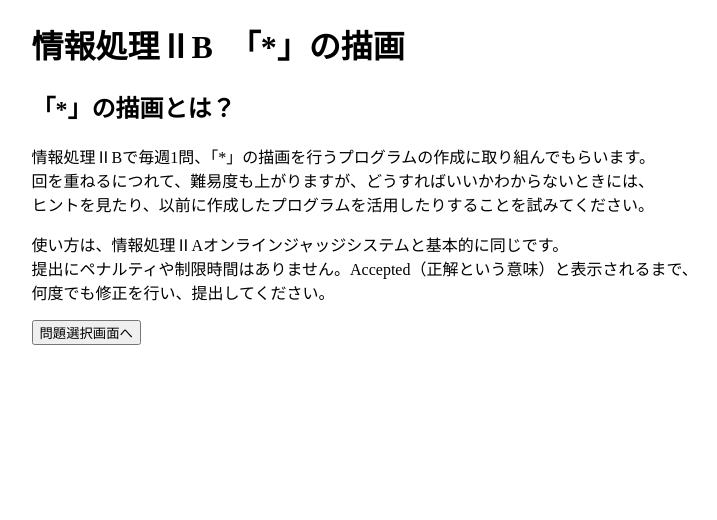
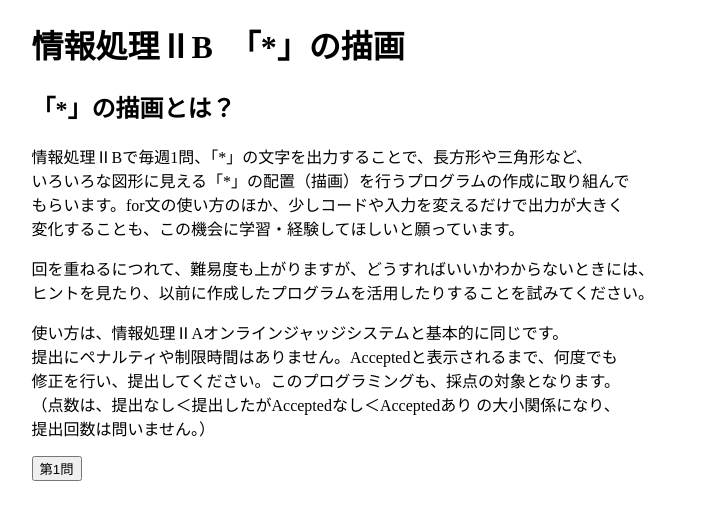
Before and after one commit to takehiko/ojstar, a Flask app: page /top in a window 1280 px wide; the page is wider, and only the part inside the window is pictured. Shown: the part 50-570 px from the top of that part, without its empty margins (342-1059 px from the left). Run offline with Flask 2, Linux system fonts and the light colour scheme; some libraries are stand-ins or nearby versions.

Commit message:
modify message

```diff
--- a/templates/index.html
+++ b/templates/index.html
@@ -168,6 +168,9 @@
               <li>Time Limit Exceeded：無限ループが発生しています。</li>
               <li>Dangerous Program：反則技を使用しないでください。</li>
             </ul>
+          </li>
+          <li>
+            1回でも提出すると、提出ボタンの下に、日時・メッセージ・番号が箇条書きで表示されます。「2022/12/8 12:34:56 Wrong Answer (1)」の形式です。最後のカッコ付きの番号は、サーバで管理している（すべての利用者の）提出の通し番号です。課題では、最も番号の大きな項目をMoodleに提出してもらいます。採点時に、その番号とデータベースの登録内容を照合して本人確認を行います。ボタンの下の表示は、ページを再読込したり、移動してこのページに戻ったりすると、消えてしまいますので、注意してください。
           </li>
           <li>
             Acceptedだけが「正解」、それ以外はすべて「不正解」です。Acceptedを目指して、プログラムを完成させてください。
--- a/templates/top.html
+++ b/templates/top.html
@@ -39,8 +39,15 @@
       <h1>情報処理ⅡB　「*」の描画</h1>
       <h2>「*」の描画とは？</h2>
       <p>
-        情報処理ⅡBで毎週1問、「*」の描画を行うプログラムの作成に取り組んでもらいます。
+        情報処理ⅡBで毎週1問、「*」の文字を出力することで、長方形や三角形など、
        <br />
+        いろいろな図形に見える「*」の配置（描画）を行うプログラムの作成に取り組んで
+       <br />
+        もらいます。for文の使い方のほか、少しコードや入力を変えるだけで出力が大きく
+       <br />
+        変化することも、この機会に学習・経験してほしいと願っています。
+       </p>
+       <p>
         回を重ねるにつれて、難易度も上がりますが、どうすればいいかわからないときには、
        <br />
         ヒントを見たり、以前に作成したプログラムを活用したりすることを試みてください。
@@ -48,11 +55,16 @@
        <p>
         使い方は、情報処理ⅡAオンラインジャッジシステムと基本的に同じです。
        <br />
-        提出にペナルティや制限時間はありません。Accepted（正解という意味）と表示されるまで、
+        提出にペナルティや制限時間はありません。Acceptedと表示されるまで、何度でも
        <br />
-        何度でも修正を行い、提出してください。
+        修正を行い、提出してください。このプログラミングも、採点の対象となります。
+       <br />
+        （点数は、提出なし＜提出したがAcceptedなし＜Acceptedあり の大小関係になり、
+       <br />
+        提出回数は問いません。）
        </p>
-      <input type="button" onclick="location.href='./choice'" value="問題選択画面へ" />
+      <!--<input type="button" onclick="location.href='./choice'" value="問題選択画面へ" />-->
+      <input type="button" onclick="location.href='./question/1'" value="第1問" />
     </div>
   </body>
 </html>
```
